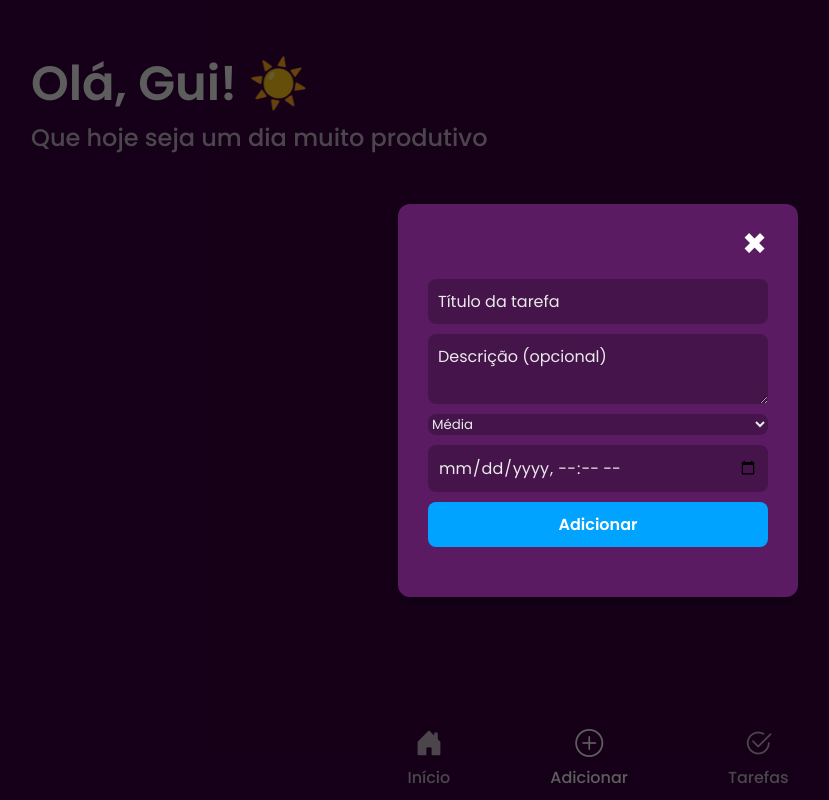
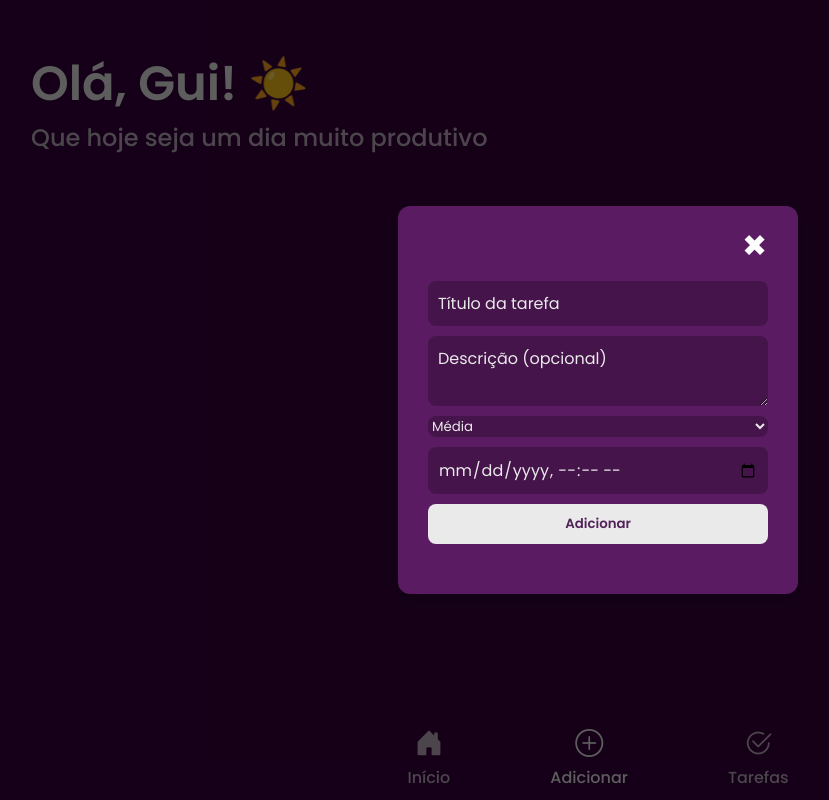
Before and after one commit to GuiFurlaneti/todo-app, a React (Vite) app: page / in a window 1280 px wide. Both pictures are taken after a click on the button "Adicionar". Shown: the top 800 px of the page, without its empty margins (42-871 px from the left). Built offline with nearby package versions, Linux system fonts and the light colour scheme; the HTML template or start-up script is replaced by a standard one.

Commit message:
fix: estilização button formulario

```diff
--- a/src/App.css
+++ b/src/App.css
@@ -71,22 +71,6 @@ p {
 
 .form-tarefa input::placeholder,
 .form-tarefa textarea::placeholder {
-  color: var(--text-color);
-}
-
-.form-tarefa button {
-  padding: 10px 20px;
-  font-size: 16px;
-  background-color: #00a3ff;
-  color: white;
-  border: none;
-  border-radius: 8px;
-  cursor: pointer;
-  transition: background 0.3s ease;
-}
-
-.form-tarefa button:hover {
-  background-color: rgba(0, 0, 0, 0.25);
   color: var(--text-color);
 }
 
--- a/src/components/FormularioTarefa.css
+++ b/src/components/FormularioTarefa.css
@@ -25,19 +25,9 @@
   transition: background 0.3s ease;
 }
 
-.form-tarefa button {
-  padding: 10px 20px;
-  font-size: 16px;
-  background-color: #00a3ff;
-  color: white;
-  border: none;
-  border-radius: 8px;
-  cursor: pointer;
-  transition: background 0.3s ease;
-}
-
 .form-tarefa button:hover {
-  background-color: #007fc2;
+  background-color: rgba(0, 0, 0, 0.25);
+  color: var(--text-color);
 }
 
 .form-tarefa textarea {
@@ -68,7 +58,7 @@
   }
 
   .form-tarefa input {
-    font-size: 1.2rem;
+    font-size: 1rem;
   }
 }
 
```
